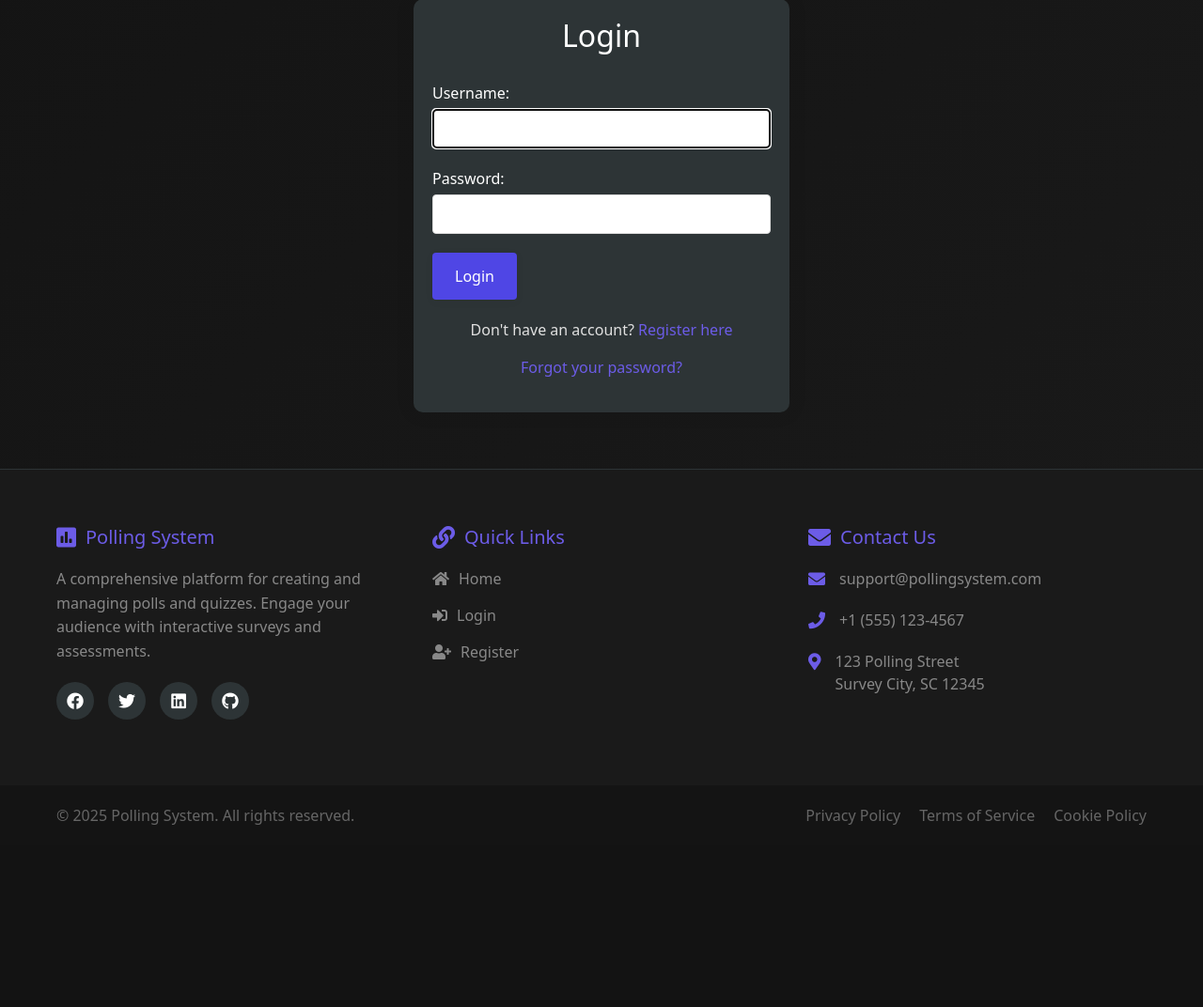
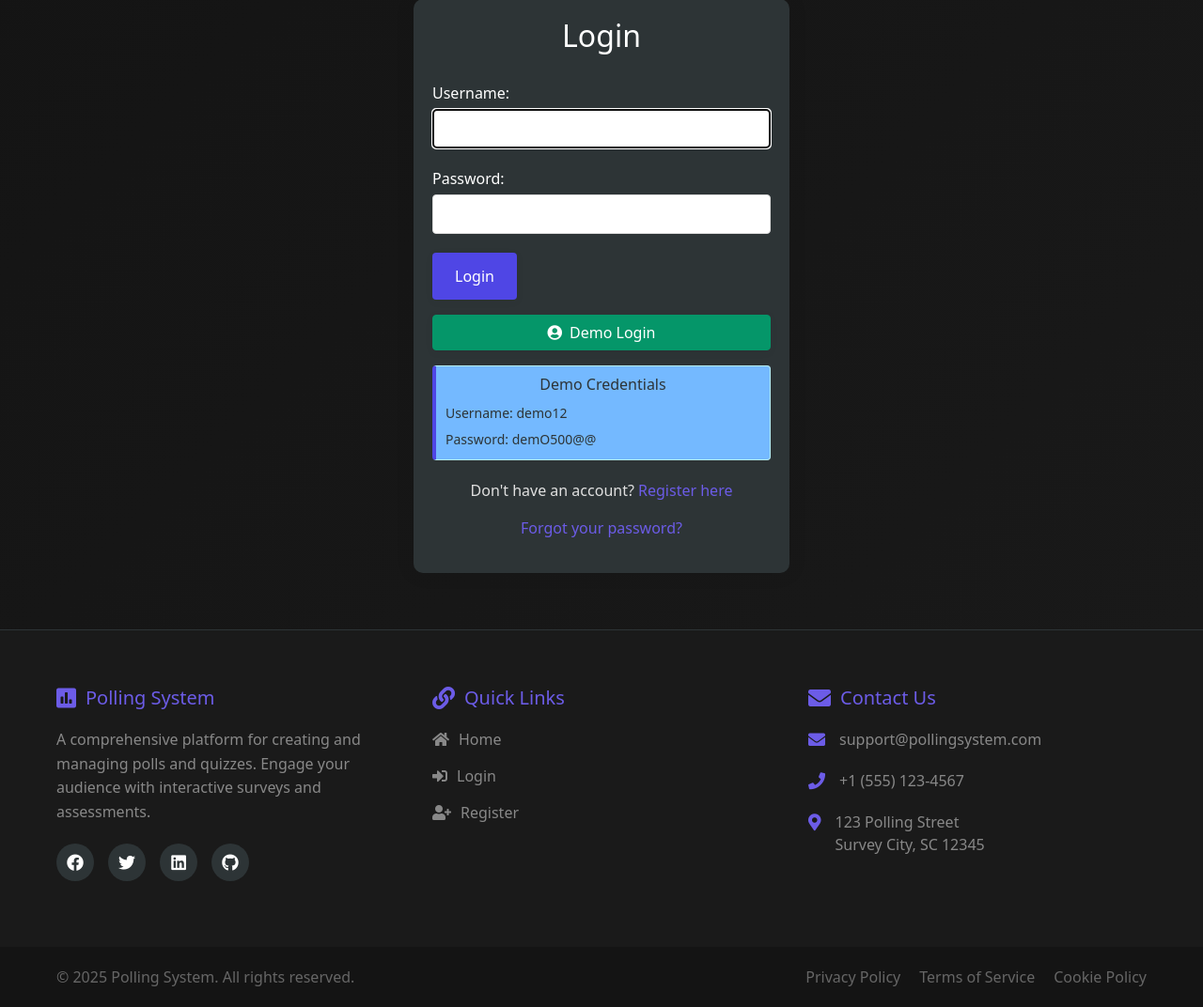
Before and after one commit to Anower77/polling-system-up, a Django app: page /accounts/login/ in a window 1280 px wide. Shown: the part 114-1186 px from the top of the page at 94% size. Before the commit the page ends 992 px from the top, so only its background shows below. Run offline with Django 4.2, Linux system fonts and the light colour scheme.

Commit message:
add demo credential deploy V.0.0.1

```diff
--- a/templates/accounts/login.html
+++ b/templates/accounts/login.html
@@ -27,6 +27,23 @@
             </div>
             <button type="submit" class="btn btn-primary">Login</button>
         </form>
+
+        <div class="demo-login mt-3">
+            <form method="post">
+                {% csrf_token %}
+                <input type="hidden" name="username" value="demo12">
+                <input type="hidden" name="password" value="demO500@@">
+                <button type="submit" class="btn btn-success w-100">
+                    <i class="fas fa-user-circle me-2"></i>Demo Login
+                </button>
+            </form>
+        </div>
+
+        <div class="demo-info alert alert-info mt-3">
+            <h6 class="text-center">Demo Credentials</h6>
+            <p class="mb-1"><small>Username: demo12</small></p>
+            <p class="mb-0"><small>Password: demO500@@</small></p>
+        </div>
 
         <div class="auth-links">
             <p>Don't have an account? <a href="{% url 'accounts:register' %}">Register here</a></p>
@@ -102,5 +119,17 @@
         background: #00b894;
         color: #fff;
     }
+
+    .demo-info {
+        background: #74b9ff;
+        color: #2d3436;
+        padding: 10px;
+        border-radius: 4px;
+        margin-top: 15px;
+    }
+
+    .demo-login {
+        margin: 15px 0;
+    }
 </style>
 {% endblock %}
```
Also changed, not shown: templates/accounts/register.html (+19 -2 lines).
